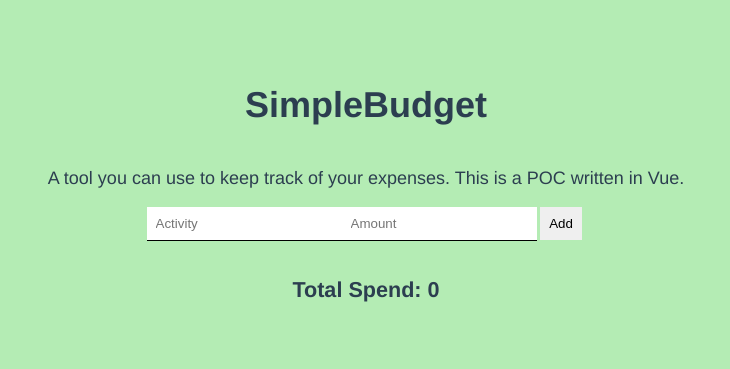
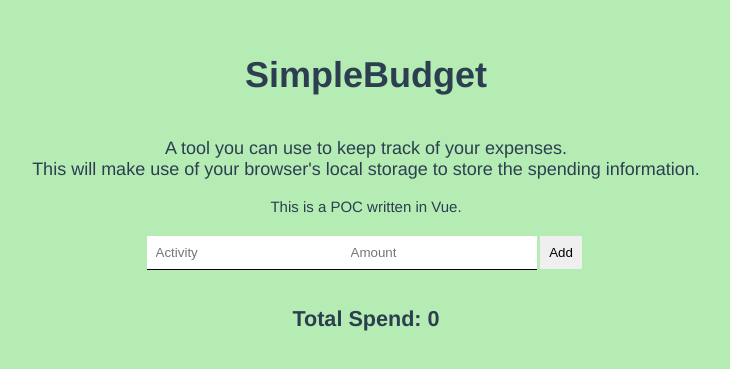
Before and after one commit to kraiyons/vue-spending-tracker, a Vue app: page / in a window 1280 px wide. Shown: the part 219-588 px from the top of the page, without its empty margins (274-1004 px from the left). Built offline with nearby package versions, Linux system fonts and the light colour scheme.

Commit message:
Adding information

```diff
--- a/src/App.vue
+++ b/src/App.vue
@@ -2,9 +2,12 @@
   <div id="app">
     <h1>SimpleBudget</h1>
     <p>
-      A tool you can use to keep track of your expenses. This is a POC written
-      in Vue.
+      A tool you can use to keep track of your expenses.
+      <br />This will make use of your browser's local storage to store the
+      spending information.
     </p>
+    <small>This is a POC written in Vue.</small>
+    <br />
     <div>
       <input type="text" v-model="activity" placeholder="Activity" />
       <input type="number" v-model="amount" placeholder="Amount" />
```
